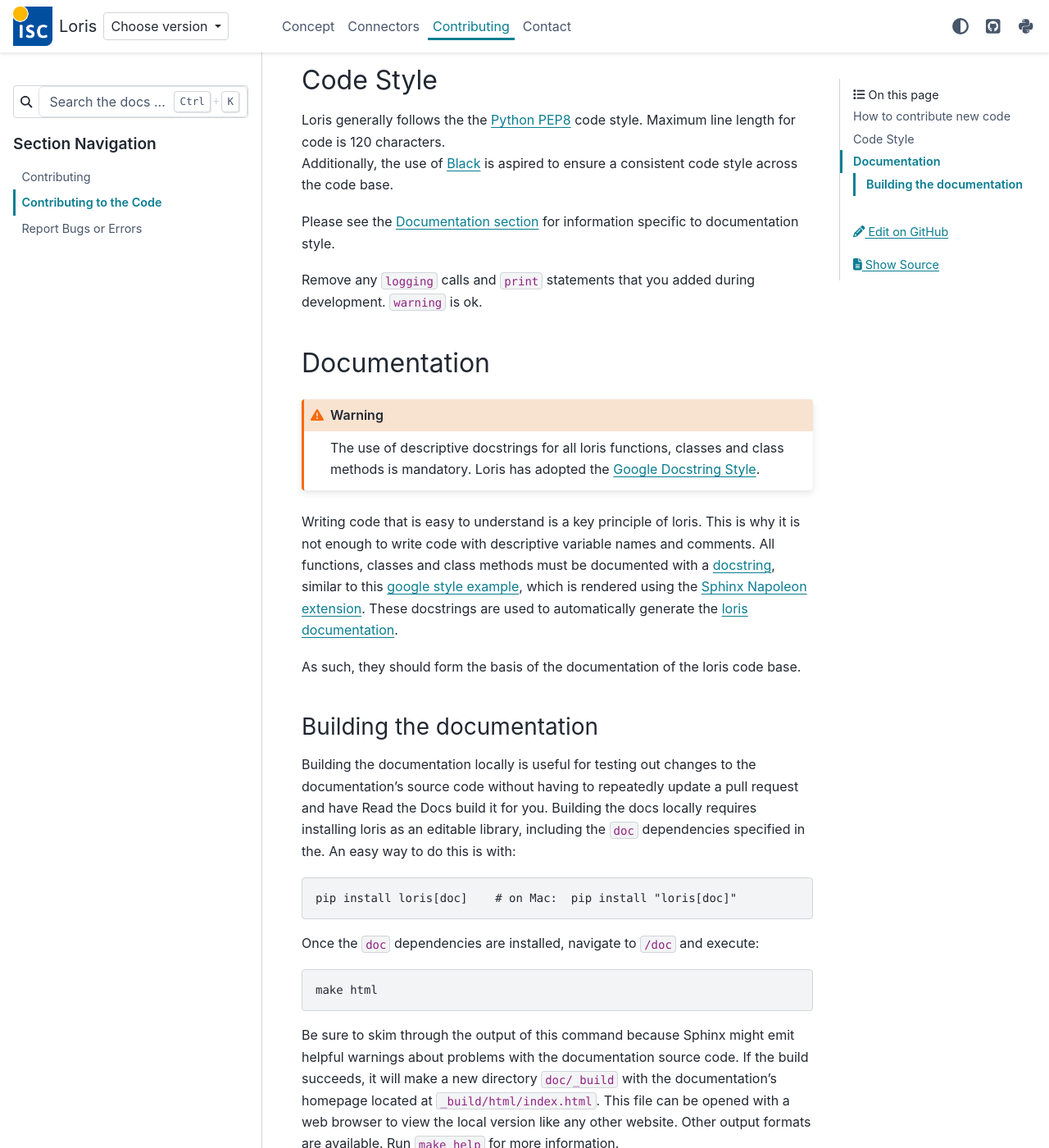
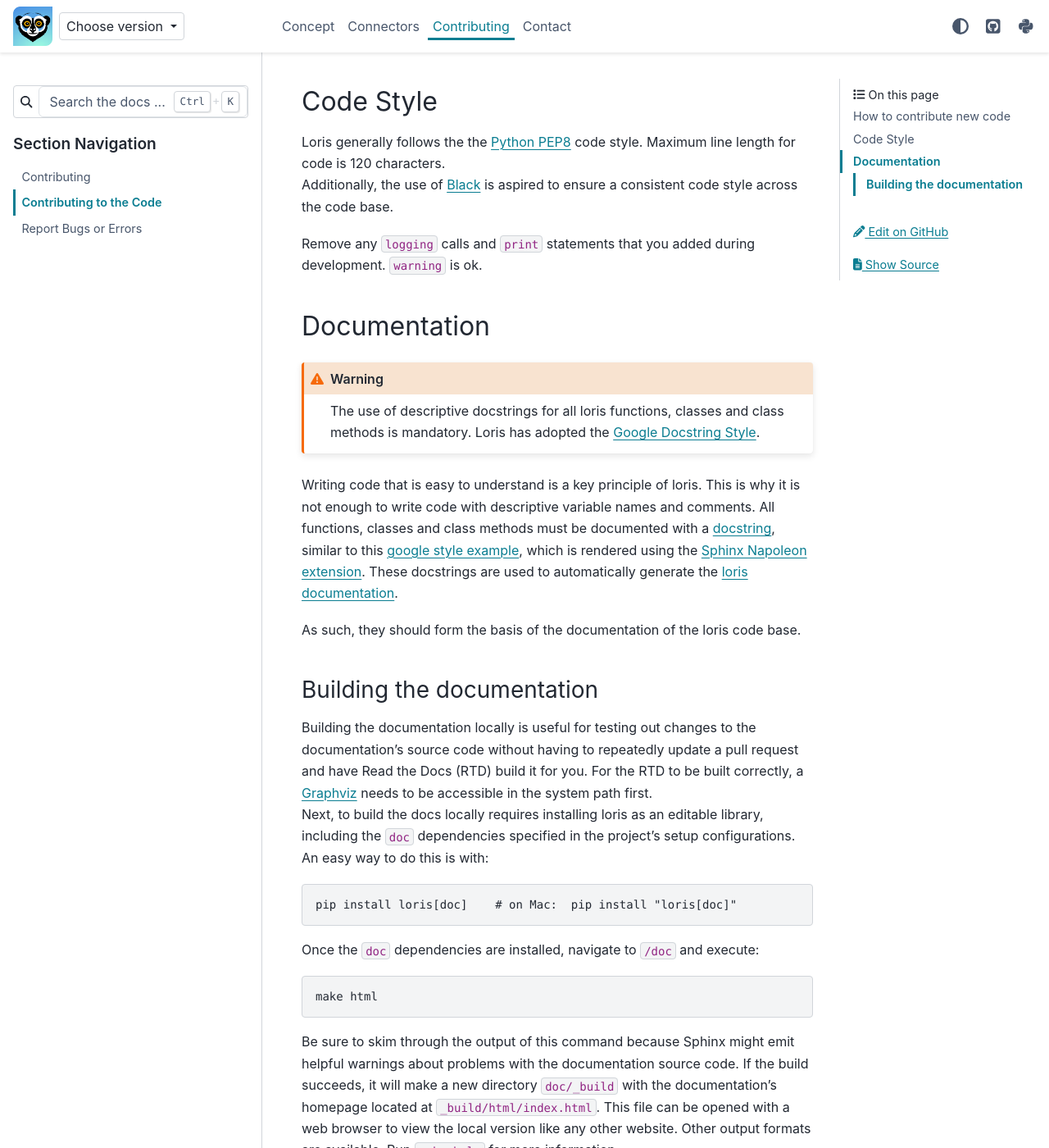
Before and after one commit to isc-konstanz/lories, a Sphinx documentation site: the page built from doc/contributing/code.md, in a window 1280 px wide and 1400 px high, scrolled down 1868 px. Shown: the whole window at 82% size. Built offline with Sphinx 7.4.7 and the PyData theme 0.15.4, drawn with Linux system fonts in a browser that asks for light colours; pages that are not in the unit, such as notebooks, are missing from menus; some of the changed text lies outside the part shown.

````diff
--- a/doc/conf.py
+++ b/doc/conf.py
@@ -123,11 +123,6 @@ html_theme_options = {
     "navbar_end": ["navbar-icon-links.html"],
     "footer_start": ["copyright"],
     "footer_end": ["footer"],
-    "logo": {
-        "text": "Loris",  # "Local Resource Integration System",
-        "image_light": "_images/isc-logo.png",
-        "image_dark": "_images/isc-logo-white.png",
-    },
 }
 
 html_sidebars = {
@@ -146,12 +141,12 @@ html_context = {
 
 # The name of an image file (relative to this directory) to place at the top
 # of the sidebar.
-html_logo = "_images/isc-logo.png"
+html_logo = "_images/loris-logo.png"
 
 # The name of an image file (within the static path) to use as favicon of the
 # docs.  This file should be a Windows icon file (.ico) being 16x16 or 32x32
 # pixels large.
-html_favicon = "_images/isc-favicon.ico"
+html_favicon = "_images/loris-favicon.ico"
 
 # A list of paths that contain custom static files (such as style sheets or script files).
 # Relative paths are taken as relative to the configuration directory.
--- a/doc/contributing/code.md
+++ b/doc/contributing/code.md
@@ -1,7 +1,7 @@
 # Contributing to the Code
 
-Encouraging more people to help develop loris is essential to our success.
-Therefore, we want to make it easy and rewarding for you to contribute.
+Encouraging more people to help develop loris is essential to the project's success.
+Therefore, we want to make it easy and straight forward for you to contribute.
 
 There is a lot of material in this section, aimed at a variety of contributors from novice to expert.
 Don't worry if you don't (yet) understand parts of it.
@@ -67,19 +67,17 @@ The best way to ensure that a pull request will be reviewed and merged in a time
   especially for pull requests with a lot of new primary code.
 - Tag loris community members or ``@pvlib`` when the pull request is ready for review.
 
-(code-style)=
+
 ## Code Style
 
 Loris generally follows the the [Python PEP8](https://peps.python.org/pep-0008/) code style.
 Maximum line length for code is 120 characters.
 Additionally, the use of [Black](https://black.readthedocs.io/en/stable/) is aspired to ensure a consistent code style across the code base.
 
-Please see the [Documentation section](#documentation) for information specific to documentation style.
-
 Remove any ``logging`` calls and ``print`` statements that you added
 during development. ``warning`` is ok.
 
-(documentation)=
+
 ## Documentation
 
 ```{warning}
@@ -100,9 +98,11 @@ As such, they should form the basis of the documentation of the loris code base.
 ### Building the documentation
 
 Building the documentation locally is useful for testing out changes to the documentation's source code
-without having to repeatedly update a pull request and have Read the Docs build it for you.
-Building the docs locally requires installing loris as an editable library, including the ``doc`` dependencies
-specified in the.
+without having to repeatedly update a pull request and have Read the Docs (RTD) build it for you.
+For the RTD to be built correctly, a [Graphviz](https://www.graphviz.org/) needs to be accessible
+in the system path first.
+Next, to build the docs locally requires installing loris as an editable library, including the ``doc`` dependencies
+specified in the project's setup configurations.
 An easy way to do this is with:
 
     pip install loris[doc]    # on Mac:  pip install "loris[doc]"
````
Also changed, not shown: README.md (+145 -7 lines), doc/concept/index.md (+0 -1 lines), doc/connectors/index.md (+0 -1 lines), doc/contact.md (+0 -1 lines), doc/contributing/index.md (+1 -1 lines), doc/_images/loris-favicon.ico (added), doc/_images/loris-logo.png (added), doc/_images/loris-logo.svg (added).
